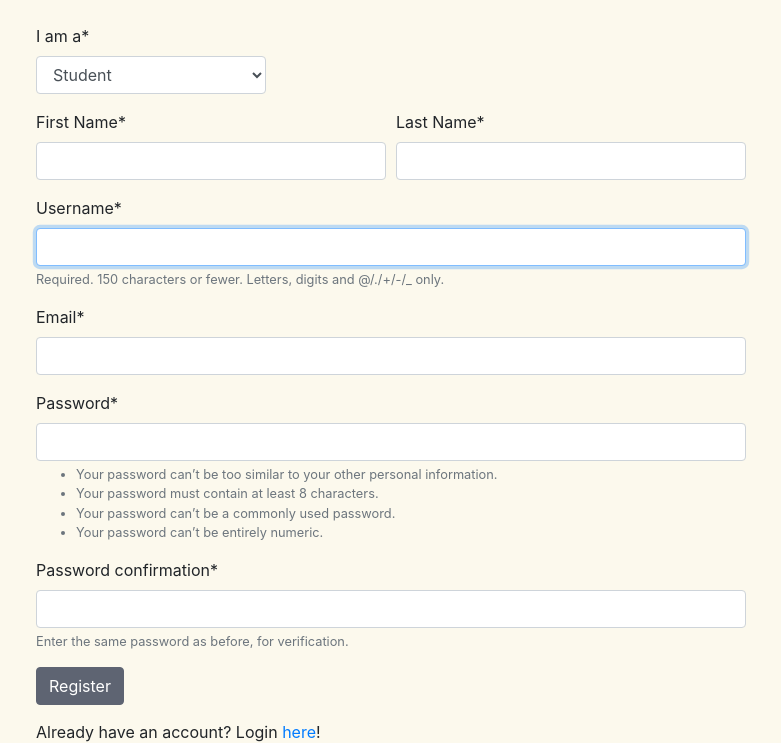
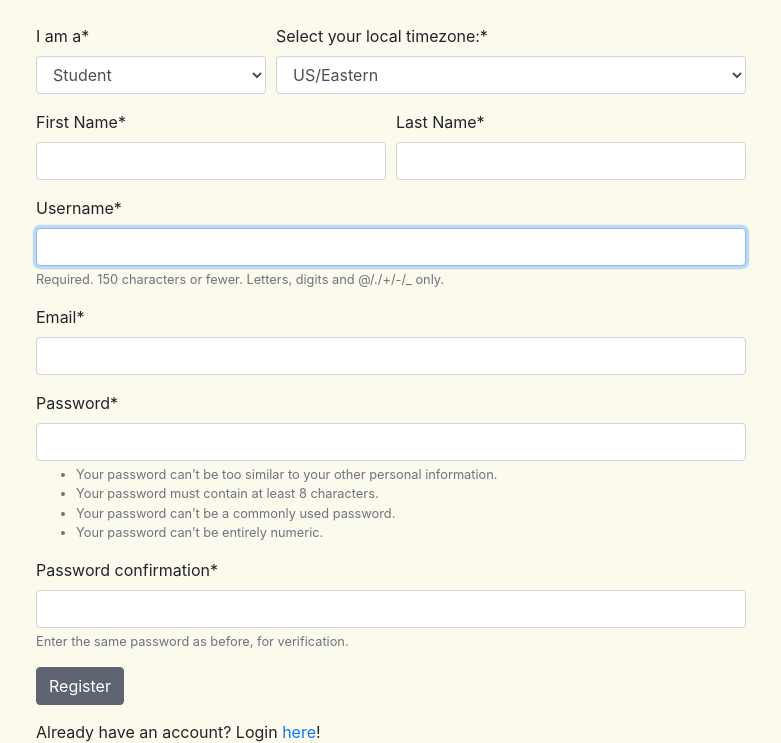
Before and after one commit to RTiwary/FeedBee, a Django app: page /register/ in a window 1280 px wide. Shown: the top 743 px of the page, without its empty margins (64-845 px from the left). Run offline with Django 3.2, Linux system fonts and the light colour scheme; some libraries are stand-ins or nearby versions.

Commit message:
added timezone support

```diff
--- a/apps/teachers/views.py
+++ b/apps/teachers/views.py
@@ -613,8 +613,8 @@ def view_classroom_info(request, classroom_id):
     surveys = Survey.objects.filter(classroom_id=classroom_id).exclude(name="Base")
 
     active = 0
-    eastern = timezone('US/Eastern')
-    curr_date = datetime.now(eastern).date()
+    tz = timezone(request.user.timezone)
+    curr_date = datetime.now(tz).date()
 
     for survey in surveys:
         if curr_date <= survey.end_date:
--- a/apps/users/forms.py
+++ b/apps/users/forms.py
@@ -11,15 +11,23 @@ STUDENT_TEACHER_CHOICES =(
     ("Teacher", "Teacher"),
 )
 
+TIMEZONE_CHOICES = (
+    ("US/Eastern", "US/Eastern"),
+    ("US/Central", "US/Central"),
+    ("US/Mountain", "US/Mountain"),
+    ("US/Pacific", "US/Pacific"),
+)
+
 class RegistrationForm(UserCreationForm):
     email = forms.EmailField()
     student_teacher = forms.ChoiceField(choices=STUDENT_TEACHER_CHOICES, label="I am a")
+    timezone_choice = forms.ChoiceField(choices=TIMEZONE_CHOICES, label="Select your local timezone:")
     f_name = forms.CharField(max_length=64, label="First Name")
     l_name = forms.CharField(max_length=64, label="Last Name")
 
     class Meta:
 	    model = User
-	    fields = ["f_name", "l_name", "username", "email", "student_teacher", "password1", "password2"]
+	    fields = ["f_name", "l_name", "username", "email", "student_teacher", "timezone_choice", "password1", "password2"]
 
     def save(self, commit=True):
         user = super(RegistrationForm, self).save(commit=False)
@@ -27,6 +35,7 @@ class RegistrationForm(UserCreationForm):
         user.email = self.cleaned_data["email"]
         user.first_name = self.cleaned_data["f_name"]
         user.last_name = self.cleaned_data["l_name"]
+        user.timezone = self.cleaned_data["timezone_choice"]
         if self.cleaned_data["student_teacher"] == "Student":
             user.is_student = True
         else:
--- a/apps/users/models.py
+++ b/apps/users/models.py
@@ -1,12 +1,11 @@
 from django.contrib.auth.models import AbstractUser
 from django.db import models
-from django.db.models.signals import post_save
-from django.dispatch import receiver
 
 # Create your models here.
 class User(AbstractUser):
     is_student = models.BooleanField(default=False)
     is_teacher = models.BooleanField(default=False)
+    timezone = models.CharField(default='US/Eastern', max_length=50)
 
 class Student(models.Model):
     user = models.OneToOneField(User, on_delete=models.CASCADE, null=True, related_name="student_profile")
--- a/apps/users/templates/users/register.html
+++ b/apps/users/templates/users/register.html
@@ -49,6 +49,9 @@
                 <div class="form-group col-md-4 mb-0">
                     {{ form.student_teacher|as_crispy_field }}
                 </div>
+                <div class="form-group col-md-8 mb-0">
+                    {{ form.timezone_choice|as_crispy_field }}
+                </div>
             </div>
             <!-- Put first name and last name on same row -->
             <div class="form-row">
```
Also changed, not shown: apps/students/views.py (+9 -9 lines), apps/teachers/migrations/0005_auto_20200827_2128.py (added), apps/users/migrations/0002_user_timezone.py (added).
